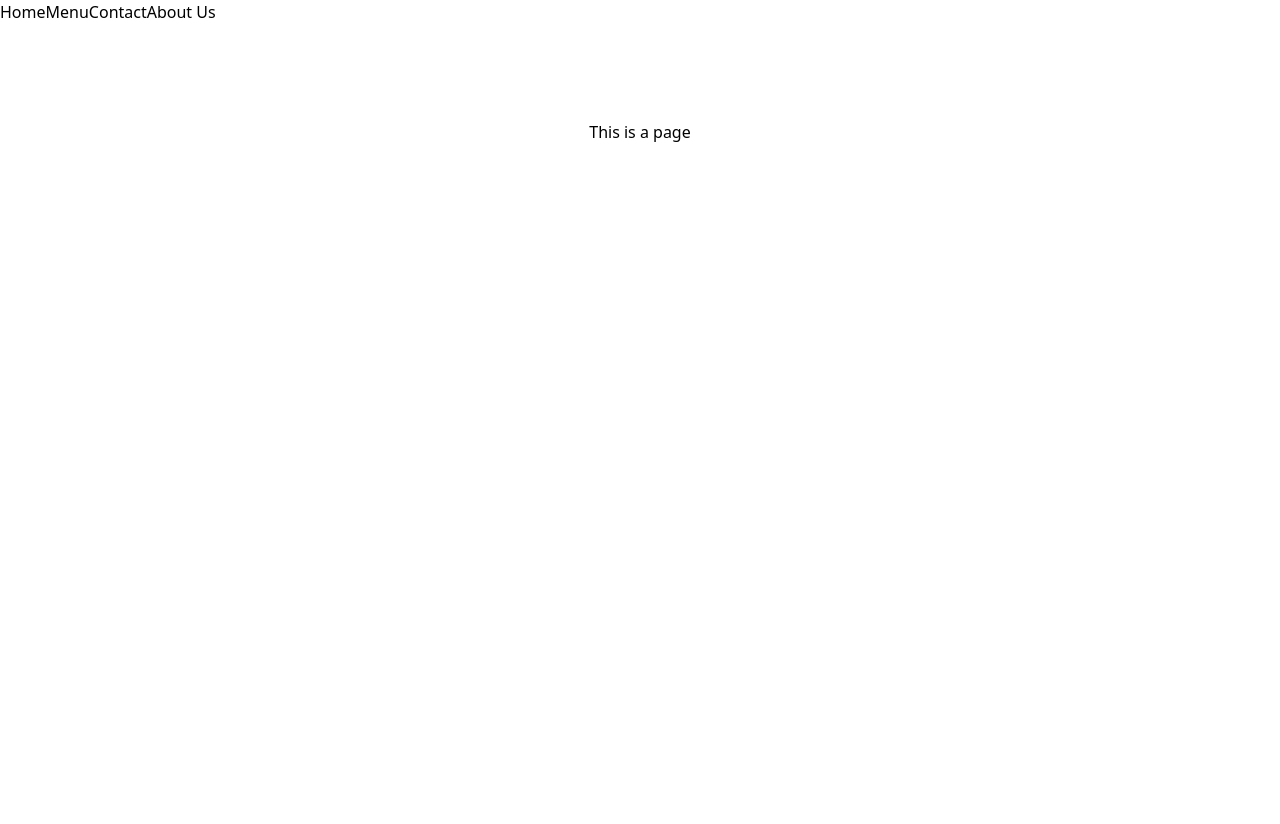
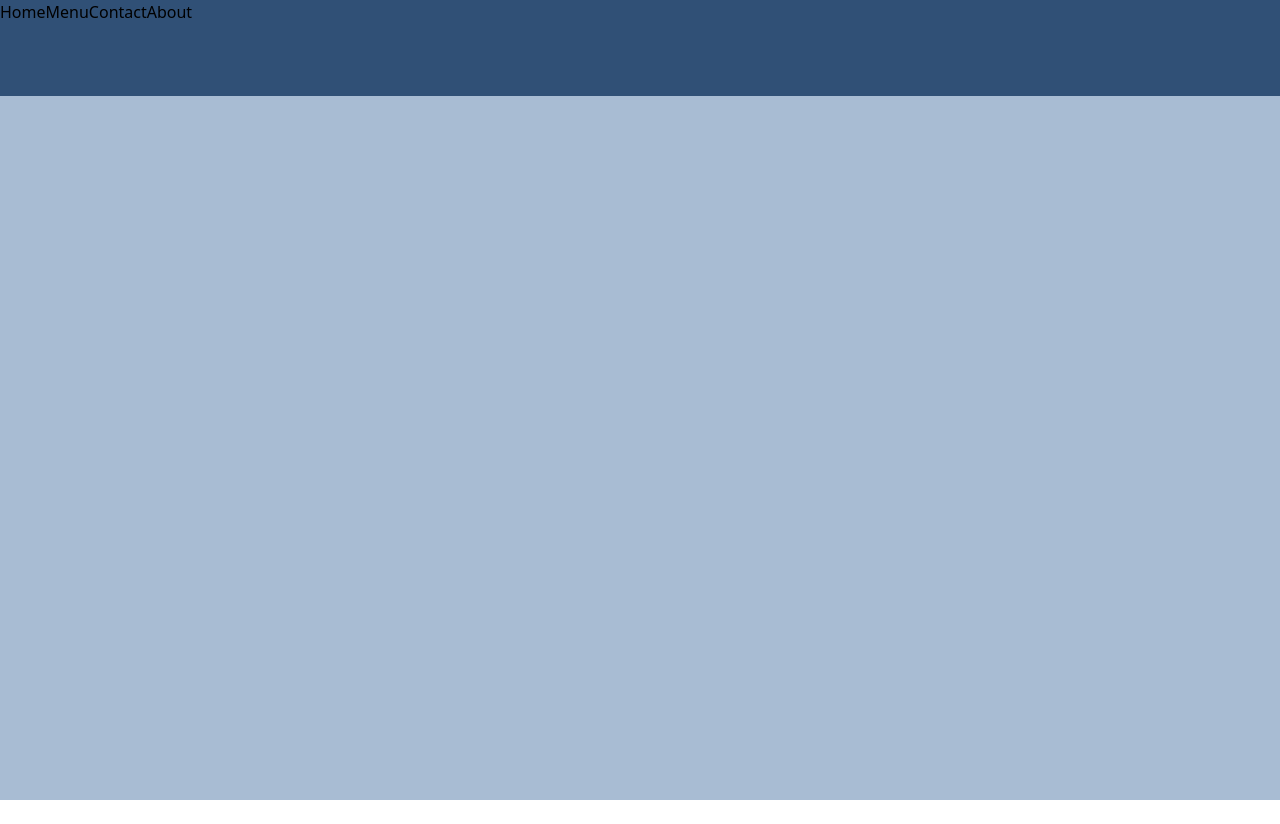
Before and after one commit to juliaszbrt/WindPho, a Next.js app: page / in a window 1280 px wide. After the commit the page ends 800 px from the top, so only its background shows below. Built offline with nearby package versions, Linux system fonts and the light colour scheme.

Commit message:
navbar added

```diff
--- a/package.json
+++ b/package.json
@@ -14,6 +14,7 @@
     "postcss": "8.4.26",
     "react": "18.2.0",
     "react-dom": "18.2.0",
+    "react-icons": "^4.10.1",
     "tailwindcss": "3.3.3"
   }
 }
--- a/src/app/components/navbar.jsx
+++ b/src/app/components/navbar.jsx
@@ -1,12 +1,16 @@
 import Link from 'next/link';
+import { AiOutlineMenu, AiOutlineClose } from 'react-icons/ai'
 
 export default function Navbar() {
     return (
-        <div>
-            <Link href="/">Home</Link>
-            <Link href="/menu">Menu</Link>
-            <Link href="/contact">Contact</Link>
-            <Link href="/about">About Us</Link>
-        </div>
+        <nav className='w-full fixed z-[100] bg-[#305076] h-[6rem]'>
+            <div>
+                <Link href="/">Home</Link>
+                <Link href="/menu">Menu</Link>
+                <Link href="/contact">Contact</Link>
+                <Link href="/about">About</Link>
+            </div>
+            <AiOutlineMenu className="sm:hidden text-3xl cursor-pointer" />
+        </nav>
     );
 }
--- a/src/app/globals.css
+++ b/src/app/globals.css
@@ -1,11 +1,3 @@
 @tailwind base;
 @tailwind components;
 @tailwind utilities;
-
-@media (prefers-color-scheme: dark) {
-  :root {
-    --foreground-rgb: 255, 255, 255;
-    --background-start-rgb: 0, 0, 0;
-    --background-end-rgb: 0, 0, 0;
-  }
-}
--- a/src/app/page.js
+++ b/src/app/page.js
@@ -1,7 +1,6 @@
 export default function Page() {
   return (
-    <main className="flex min-h-screen flex-col items-center justify-between p-24">
-      This is a page
+    <main className="bg-[#A8BCD3] h-screen">
     </main>
   )
 }
```
Also changed, not shown: src/app/components/desktopNavbar.jsx (added), 1 other file (tests, documents, lock files or other folders).
